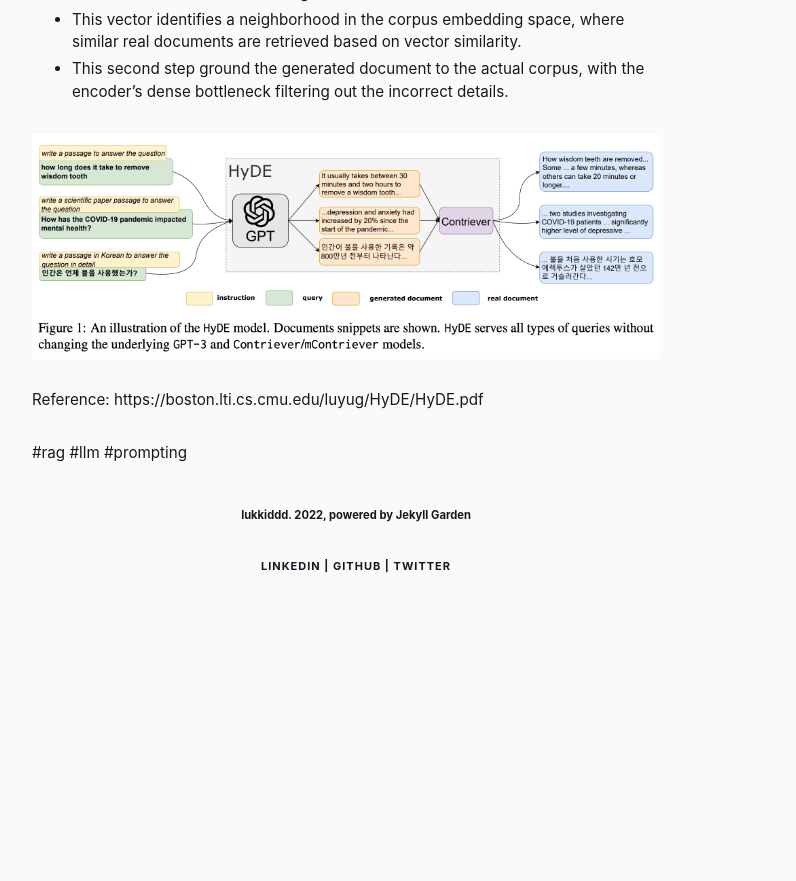
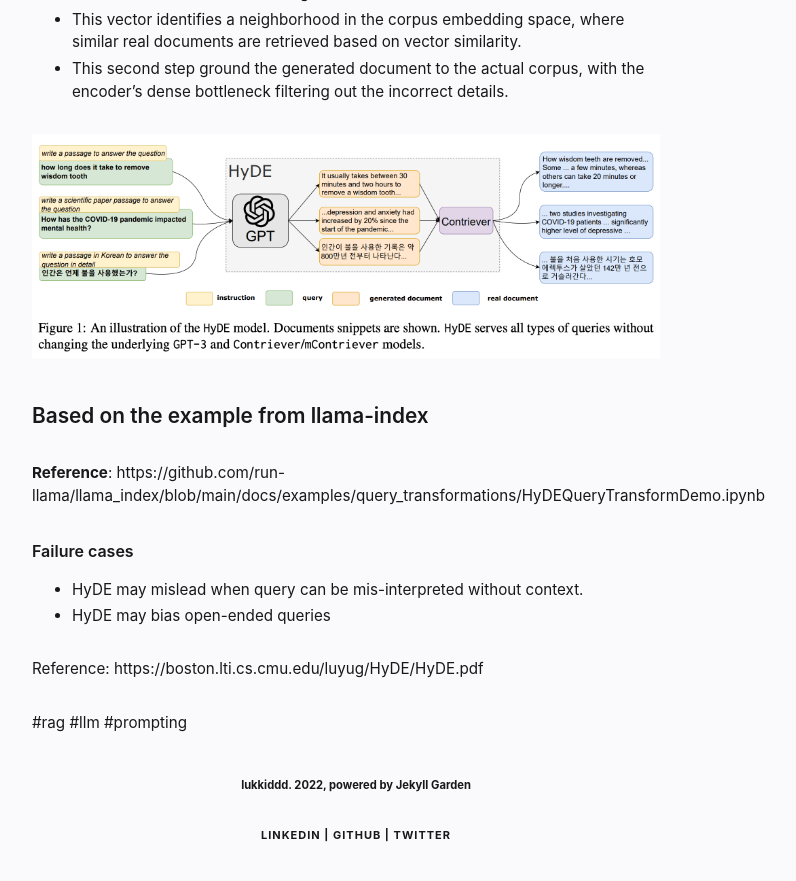
Before and after one commit to lukkiddd/lukkiddd.github.io, a Jekyll site: the page built from _notes/Public/HyDE - Precise Zero-Shot Dense Retrieval without Relevance Labels.md, in a window 1280 px wide and 900 px high, scrolled down 610 px. Shown: the top 881 px of the window, without its empty margins (294-1090 px from the left). Built offline with Jekyll 4.4.1, drawn with Linux system fonts in a browser that asks for light colours; before the commit the page ends 1241 px from its top, so only the background shows below that.

Commit message:
Add reference to llama-index and failure cases in HyDE

```diff
--- a/_notes/Public/HyDE - Precise Zero-Shot Dense Retrieval without Relevance Labels.md
+++ b/_notes/Public/HyDE - Precise Zero-Shot Dense Retrieval without Relevance Labels.md
@@ -14,6 +14,13 @@
 ![hyde](/assets/img/hyde.png)
 
 
+### Based on the example from llama-index
+
+**Reference**: https://github.com/run-llama/llama_index/blob/main/docs/examples/query_transformations/HyDEQueryTransformDemo.ipynb
+
+#### Failure cases
+- HyDE may mislead when query can be mis-interpreted without context.
+- HyDE may bias open-ended queries
 
 
 Reference: https://boston.lti.cs.cmu.edu/luyug/HyDE/HyDE.pdf
```
